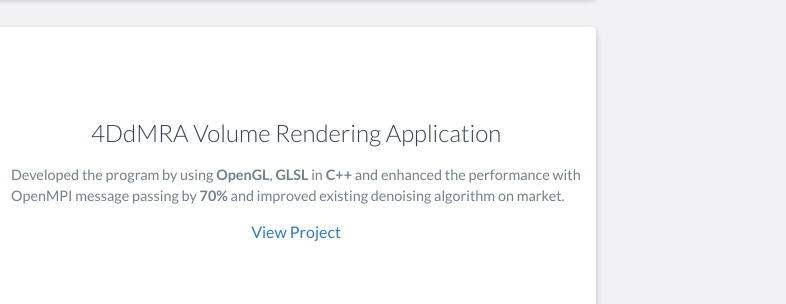
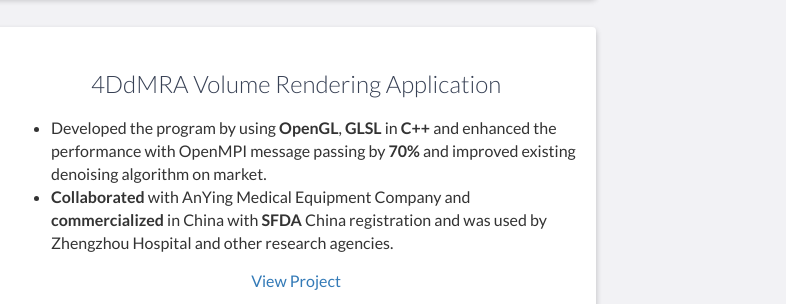
Before and after one commit to xiangzhihai/zhihai_personal_web, a website: page index.html in a window 1280 px wide. Shown: the part 2709-3013 px from the top of the page, 494-1280 px from the left. Drawn offline with nearby package versions, Linux system fonts and the light colour scheme.

Commit message:
changed 4dmra description

```diff
--- a/index.html
+++ b/index.html
@@ -177,9 +177,12 @@
                     <div class="project-info">
                         <h3>4DdMRA Volume Rendering Application</h3>
                         <p>
-                            Developed the program by using <b>OpenGL</b>, <b>GLSL</b> in <b>C++</b> and enhanced the
-                            performance with OpenMPI message passing by <b>70%</b> and improved existing denoising
-                            algorithm on market.
+                            <ul>
+                                <li>Developed the program by using <b>OpenGL</b>, <b>GLSL</b> in <b>C++</b> and enhanced the
+                                    performance with OpenMPI message passing by <b>70%</b> and improved existing denoising
+                                    algorithm on market.</li>
+                                <li><b>Collaborated</b> with AnYing Medical Equipment Company and <b>commercialized</b> in China with <b>SFDA</b> China registration and was used by Zhengzhou Hospital and other research agencies.</li>
+                            </ul>
                         </p>
                         <a href="https://www.youtube.com/watch?v=V3pZjMUBdNg" target="_blank">View Project</a>
                     </div>
```
